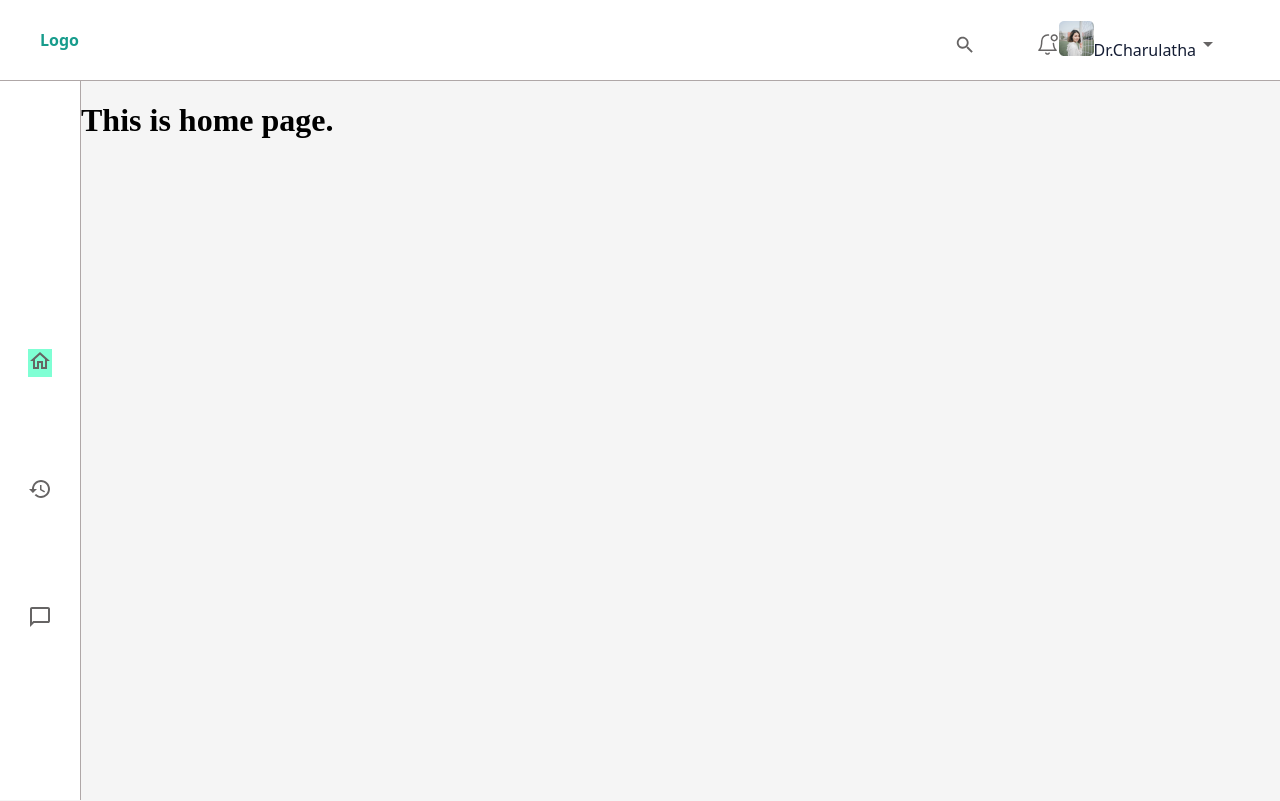
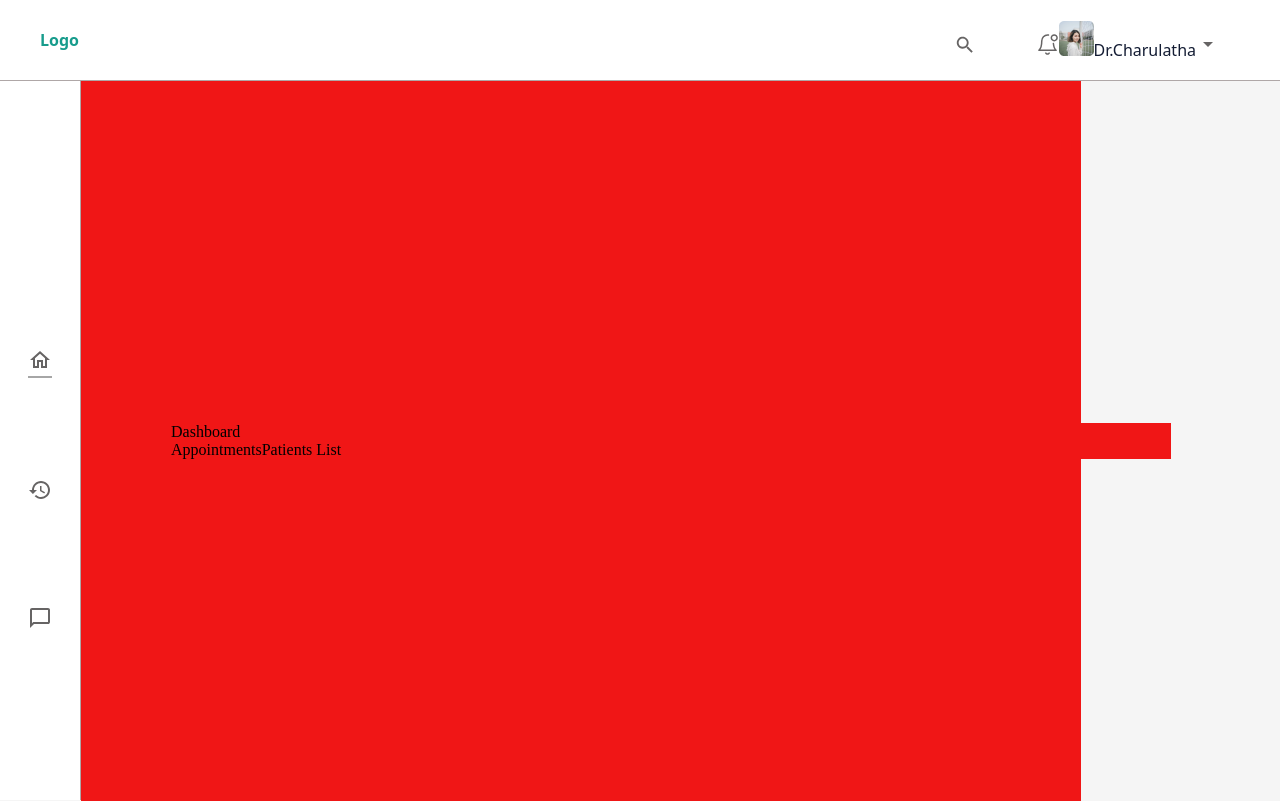
Before and after one commit to sachinabs/atre-helth-tech-in-react, a React (Create React App) app: page / in a window 1280 px wide. Built offline with nearby package versions, Linux system fonts and the light colour scheme.

Commit message:
feat: dashboard page designing

```diff
--- a/package.json
+++ b/package.json
@@ -10,6 +10,7 @@
     "react-dom": "^18.2.0",
     "react-router-dom": "^6.5.0",
     "react-scripts": "5.0.1",
+    "react-tabs": "^6.0.0",
     "web-vitals": "^2.1.4"
   },
   "scripts": {
--- a/src/components/left-navigation-with-view/LeftNavigationWithViewStyles.css
+++ b/src/components/left-navigation-with-view/LeftNavigationWithViewStyles.css
@@ -29,5 +29,5 @@ li {
 
 .active {
     color: aqua;
-    background-color: aquamarine;
+    border-bottom: 2px solid rgb(166, 166, 166);
 }
--- a/src/components/pages/home/Home.js
+++ b/src/components/pages/home/Home.js
@@ -1,10 +1,23 @@
 import './HomeStyles.css';
 import { Route, Routes, Link } from 'react-router-dom'
+import { Tab, Tabs, TabList, TabPanel } from 'react-tabs';
+import 'react-tabs/style/react-tabs.css';
 export default function Home() {
 
     return (
-        <div className='animate__animated animate__fadeInUp'>
-            <h1>This is home page.</h1>
+        <div className='home-view animate__animated animate__fadeIn'>
+
+            <div className="view">
+                <div className="tab-title-container">
+                    <span className='tab-big-title'>Dashboard</span>
+                </div>
+                <div className="tab-container">
+                    <span className='tab-title'>Appointments</span>
+                    <span className='tab-title'>Patients  List</span>
+                </div>
+            </div>
+
+
             {/* <Link to={"/chat"}> go to chat</Link> */}
 
         </div>
--- a/src/components/pages/home/HomeStyles.css
+++ b/src/components/pages/home/HomeStyles.css
@@ -0,0 +1,13 @@
+.home-view {
+    display: flex;
+    height: calc(100vh - 80px);
+    width: calc(100vw - 100px);
+
+    justify-content: center;
+    align-items: center;
+}
+
+.view {
+    width: 1000px;
+    background-color: rgb(240, 22, 22);
+}
--- a/src/index.css
+++ b/src/index.css
@@ -2,4 +2,7 @@ body {
     margin: 0;
     padding: 0;
     box-sizing: border-box;
+
 }
+
+#root {}
```
Also changed, not shown: 1 other file (tests, documents, lock files or other folders).
